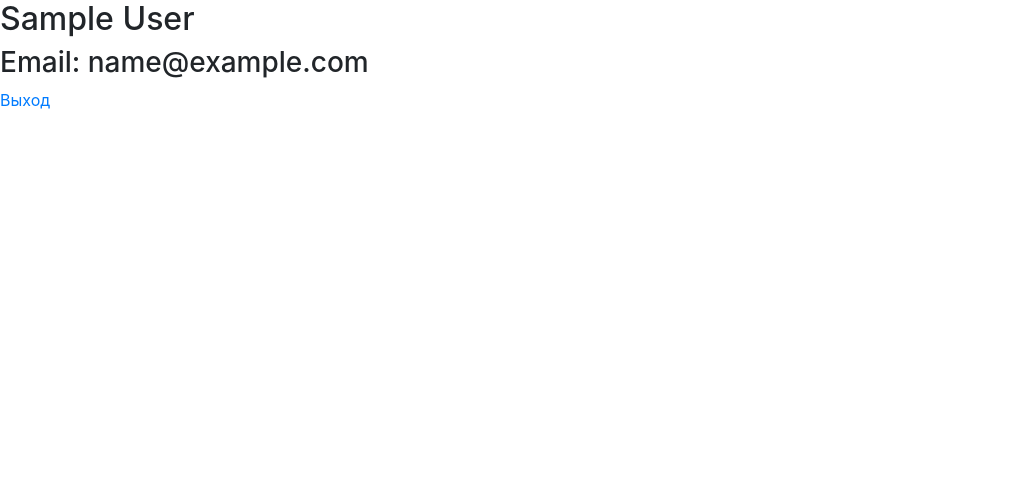
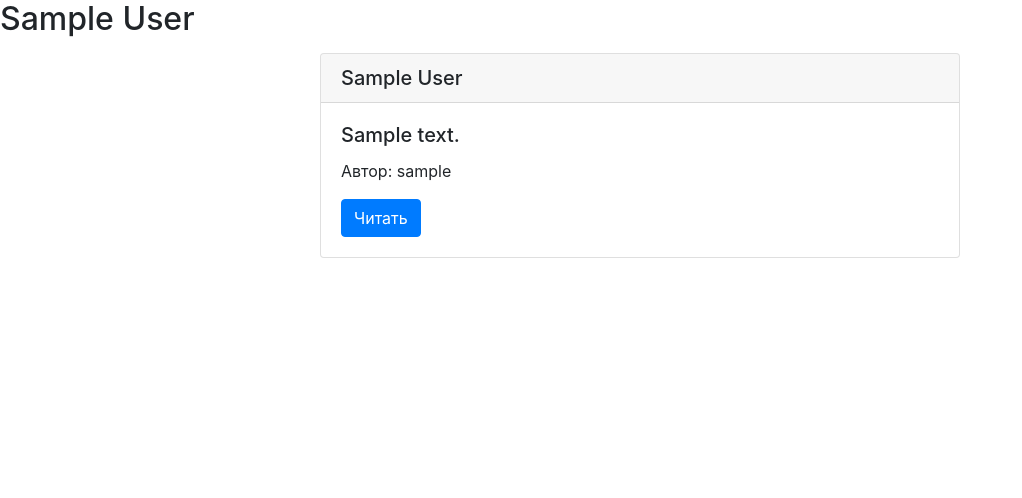
Before and after one commit to jodjjs1/forum, a Django app: template templates/profil/profil.html in a window 1280 px wide. Shown: the part 70-568 px from the top of the page, without its empty margins (0-1022 px from the left). Run offline with Django 3.2, Linux system fonts and the light colour scheme; the template is opened without the code that fills it: values that come from a table or form of the project are taken from there, others are empty; a user stored in the database is signed in; tables that the repository leaves empty hold one stand-in row (values such as "Sample post").

Commit message:
все статьи автора

```diff
--- a/templates/profil/profil.html
+++ b/templates/profil/profil.html
@@ -2,17 +2,32 @@
 {% load static %}
 
 {% block title %} {{ user }} {% endblock %}
-{% block styles %}{% static 'css/profil.css' %}{% endblock %}
+{% block styles %}{% static 'css/articles.css' %}{% endblock %}
 
 {% block main %}
 
 <div class="mainc">
     <h2>{{ user.first_name }} {{ user.last_name }}</h2>
+    {% if is_me %}
     <h3>Email: {{ user.email }}</h3>
-    <h3></h3>
-</div>
-<div class="exit">
-    <a href="{% url 'logout' %}">Выход</a>
+
+    <div class="exit">
+        <a href="{% url 'logout' %}">Выход</a>
+    </div>
+    {% endif %}
+
+    <div class="articles">
+        {% for article in articles %}
+            <div class="card">
+                <h5 class="card-header">{{ article.title }}</h5>
+                <div class="card-body">
+                    <h5 class="card-title">{{ article.text }}</h5>
+                    <p class="card-text">Автор: {{ article.autor }}</p>
+                    <a href="{% url 'show_article' article.id %}" class="btn btn-primary">Читать</a>
+                </div>
+            </div>
+        {% endfor %}
+    </div>
 </div>
 
 {% endblock %}
```
Also changed, not shown: profil/views.py (+7 -1 lines), templates/profil/profil_ousideview.html (added, +26 -0 lines).
